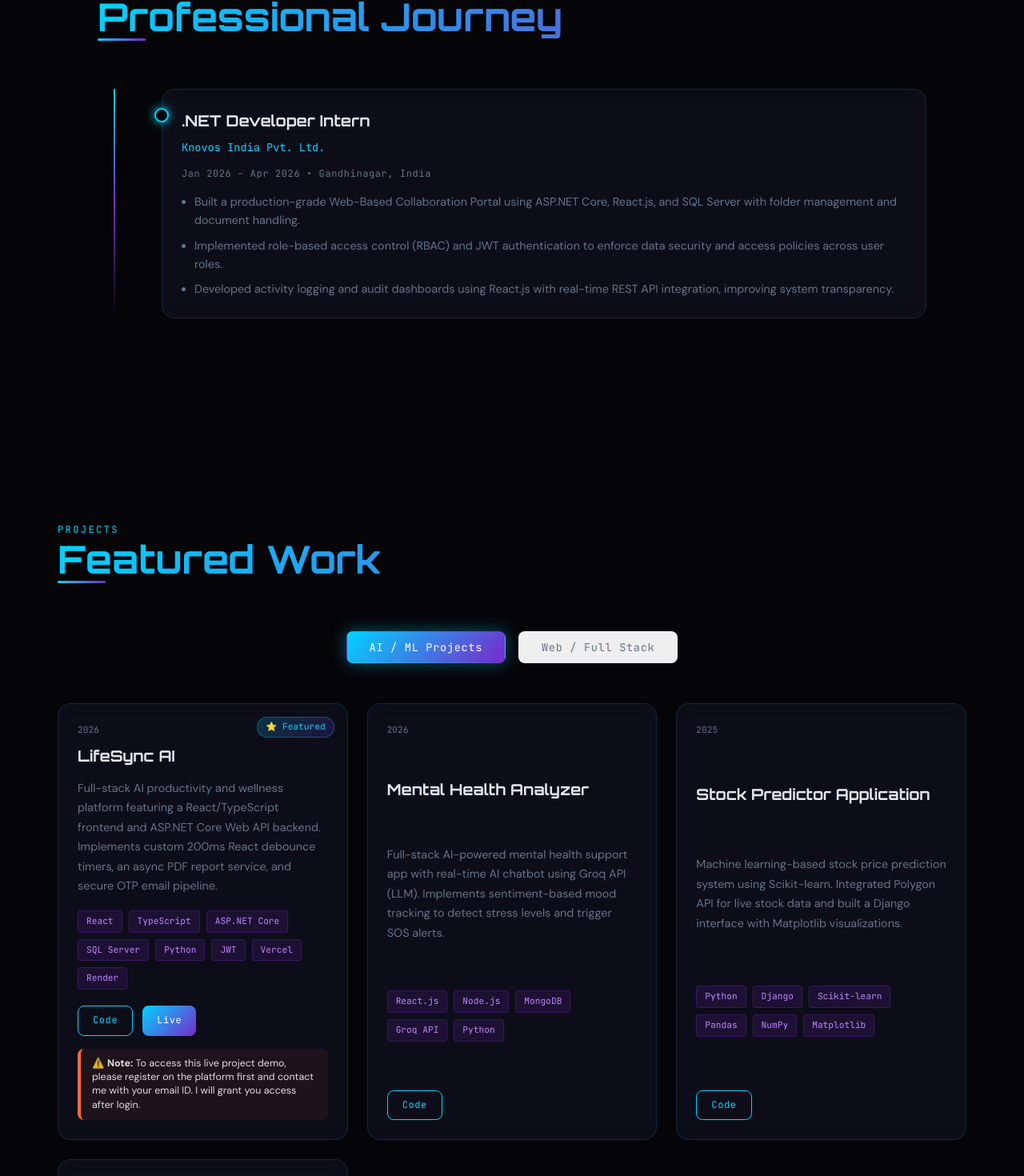
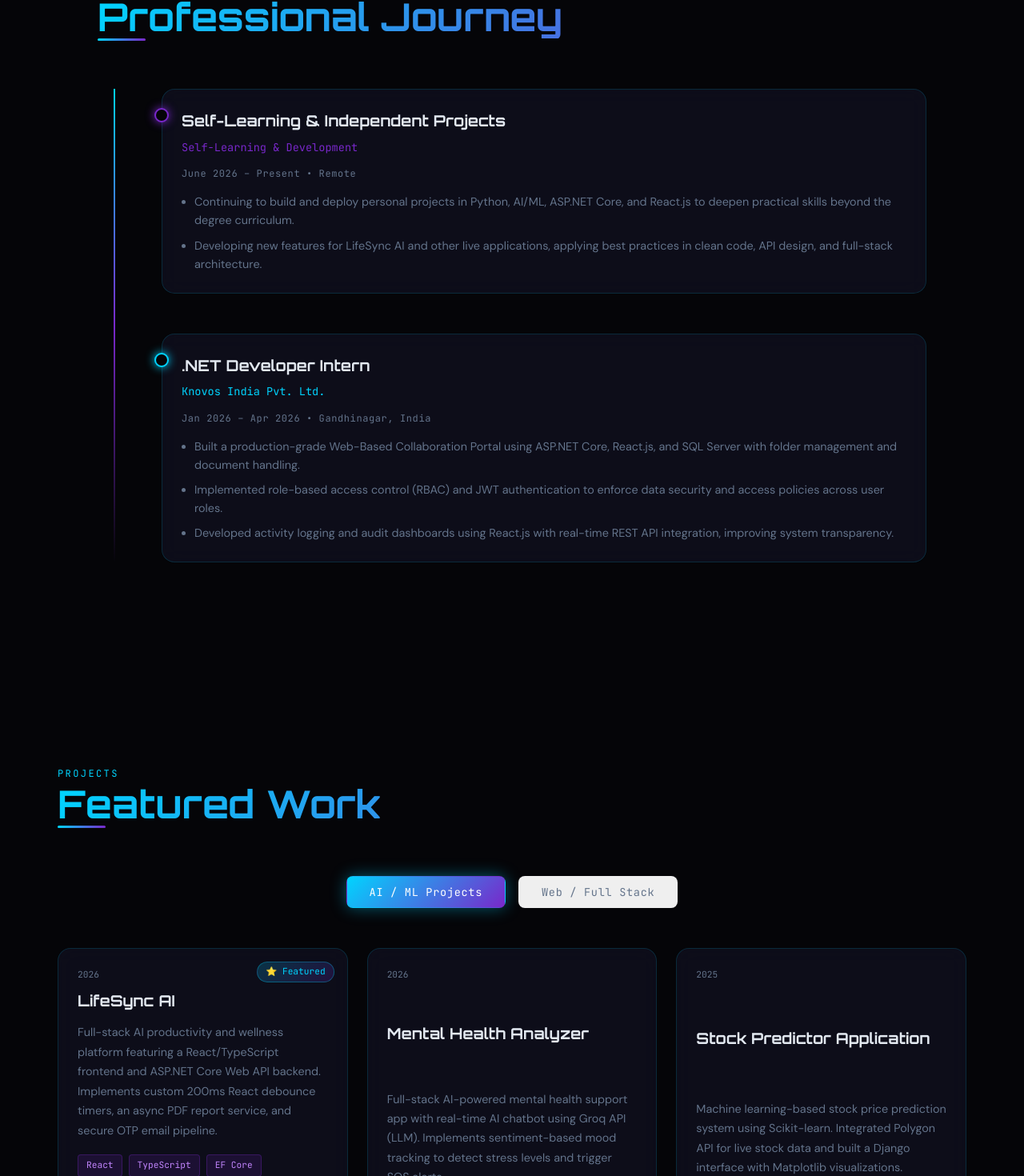
Before and after one commit to darshilprajapati/darshil-golaniya-portfolio, a React (Vite) app: page / in a window 1280 px wide. Shown: the part 2554-4024 px from the top of the page at 80% size. Built offline with nearby package versions, Linux system fonts and the light colour scheme.

Commit message:
Update resume PDF, add Self-Learning section, update LifeSync AI technologies

```diff
--- a/src/data/portfolioData.ts
+++ b/src/data/portfolioData.ts
@@ -50,6 +50,17 @@ export const skills = [
 
 export const experience = [
   {
+    company: "Self-Learning & Development",
+    role: "Self-Learning & Independent Projects",
+    period: "June 2026 – Present",
+    location: "Remote",
+    color: "#7928ca",
+    points: [
+      "Continuing to build and deploy personal projects in Python, AI/ML, ASP.NET Core, and React.js to deepen practical skills beyond the degree curriculum.",
+      "Developing new features for LifeSync AI and other live applications, applying best practices in clean code, API design, and full-stack architecture.",
+    ],
+  },
+  {
     company: "Knovos India Pvt. Ltd.",
     role: ".NET Developer Intern",
     period: "Jan 2026 – Apr 2026",
@@ -68,7 +79,7 @@ export const aimlProjects = [
     title: "LifeSync AI",
     description:
       "Full-stack AI productivity and wellness platform featuring a React/TypeScript frontend and ASP.NET Core Web API backend. Implements custom 200ms React debounce timers, an async PDF report service, and secure OTP email pipeline.",
-    tech: ["React", "TypeScript", "ASP.NET Core", "SQL Server", "Python", "JWT", "Vercel", "Render"],
+    tech: ["React", "TypeScript", "EF Core", "SQL Server", "Python (FastAPI)", "JWT", "Vercel", "Render"],
     github: "https://github.com/darshilprajapati/Lifeasync-ai",
     demo: "https://lifeasync-ai.vercel.app",
     year: "2026",
@@ -112,7 +123,7 @@ export const webProjects = [
     title: "LifeSync AI",
     description:
       "Full-stack AI productivity and wellness platform featuring a React/TypeScript frontend and ASP.NET Core Web API backend. Implements custom 200ms React debounce timers, an async PDF report service, and secure OTP email pipeline.",
-    tech: ["React", "TypeScript", "ASP.NET Core", "SQL Server", "Python", "JWT", "Vercel", "Render"],
+    tech: ["React", "TypeScript", "EF Core", "SQL Server", "Python (FastAPI)", "JWT", "Vercel", "Render"],
     github: "https://github.com/darshilprajapati/Lifeasync-ai",
     demo: "https://lifeasync-ai.vercel.app",
     year: "2026",
```
Also changed, not shown: 1 other file (tests, documents, lock files or other folders).
